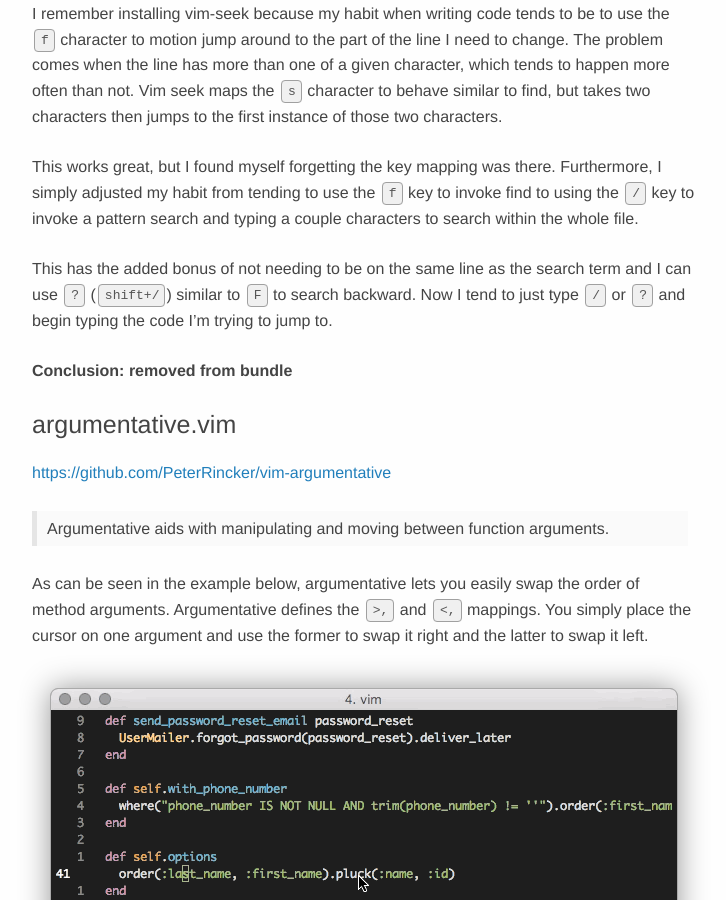
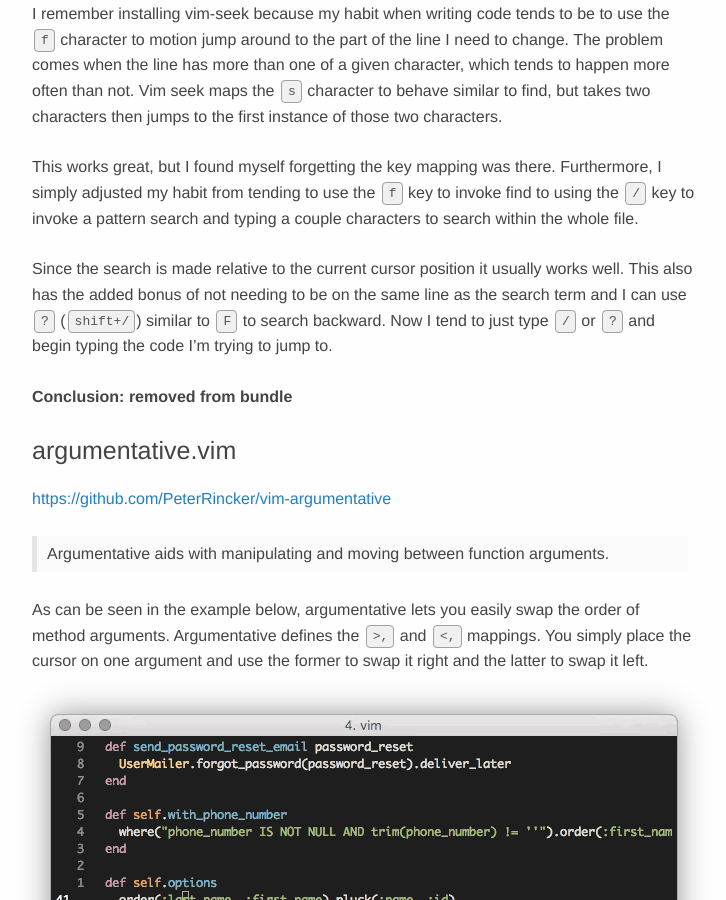
Before and after one commit to mlr/mlr.github.com, a Jekyll site: the page built from _posts/2015-07-12-vim-plugins-lost-in-the-vundle.md, in a window 1280 px wide and 900 px high, scrolled down 2881 px. Shown: the whole window, without its empty margins (276-1002 px from the left). Built offline with Jekyll 4.4.1, drawn with Linux system fonts in a browser that asks for light colours; some web fonts are replaced; comment, search, counter and statistics services are not loaded.

Commit message:
Added clarification about search technique

```diff
--- a/_posts/2015-07-12-vim-plugins-lost-in-the-vundle.md
+++ b/_posts/2015-07-12-vim-plugins-lost-in-the-vundle.md
@@ -128,9 +128,11 @@ Furthermore, I simply adjusted my habit from tending to use the `f` key to
 invoke find to using the `/` key to invoke a pattern search and typing a couple
 characters to search within the whole file.
 
-This has the added bonus of not needing to be on the same line as the search
-term and I can use `?` (`shift+/`) similar to `F` to search backward. Now I tend to
-just type `/` or `?` and begin typing the code I'm trying to jump to.
+Since the search is made relative to the current cursor position it
+usually works well. This also has the added bonus of not needing to be
+on the same line as the search term and I can use `?` (`shift+/`) similar
+to `F` to search backward. Now I tend to just type `/` or `?` and begin
+typing the code I'm trying to jump to.
 
 **Conclusion: removed from bundle**
 
```
